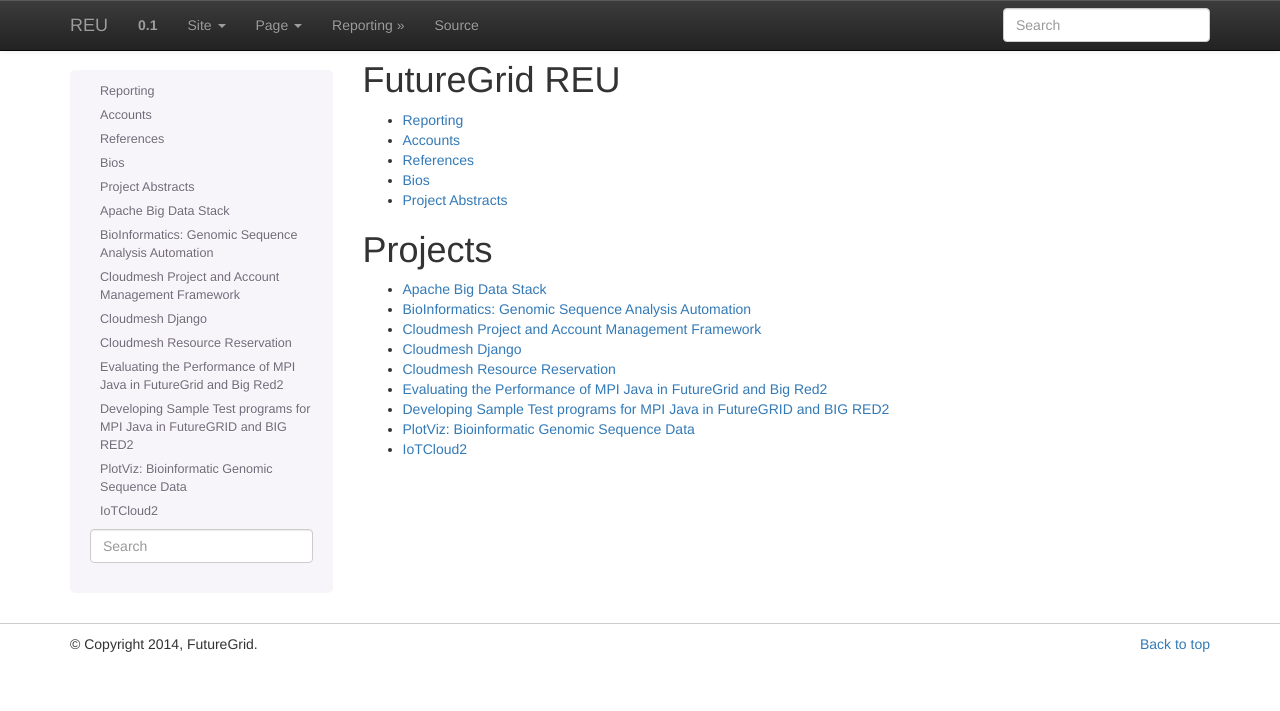
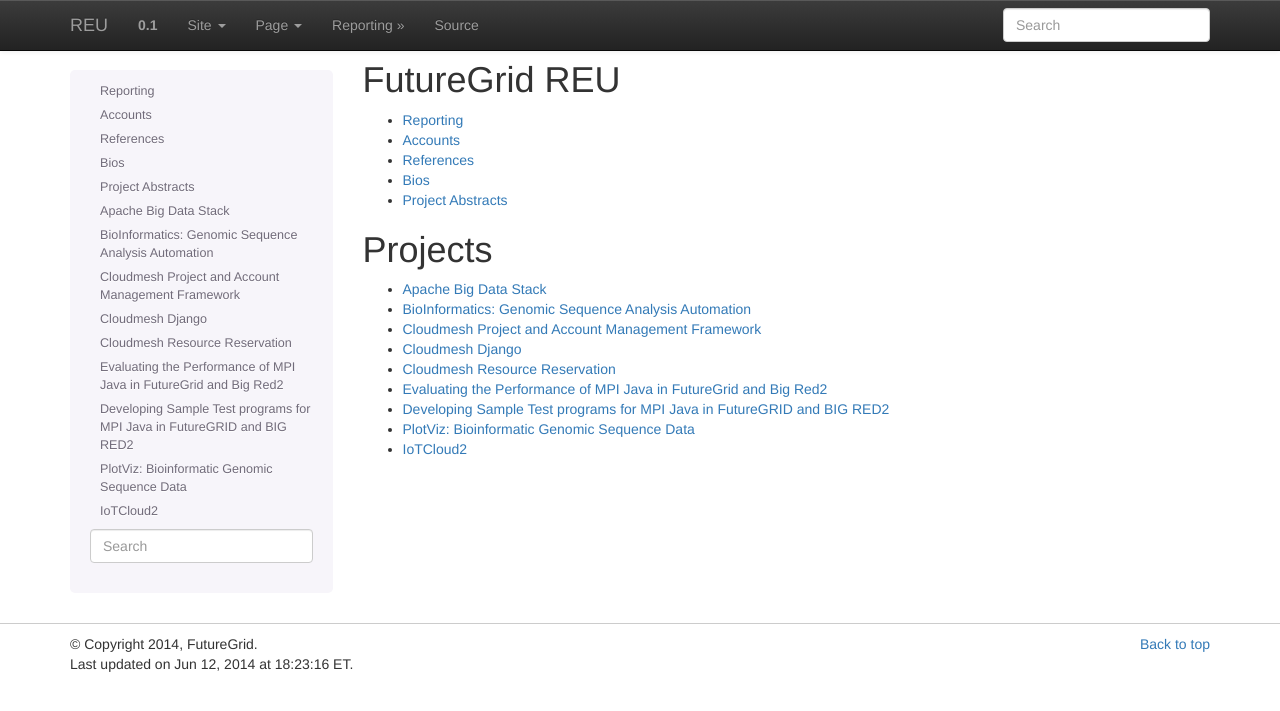
Before and after one commit to cloudmesh-project/reu-2014, a Sphinx documentation site: the page built from doc/source/index.rst, in a window 1280 px wide. Shown: the top 711 px of the page. Built offline with Sphinx 7.4.7, drawn with Linux system fonts in a browser that asks for light colours.

Commit message:
enable last modified timestamp

```diff
--- a/doc/source/conf.py
+++ b/doc/source/conf.py
@@ -202,7 +202,7 @@
 
 # If not '', a 'Last updated on:' timestamp is inserted at every page bottom,
 # using the given strftime format.
-# html_last_updated_fmt = '%b %d, %Y'
+html_last_updated_fmt = '%b %d, %Y at %H:%M:%S ET'
 
 # If true, SmartyPants will be used to convert quotes and dashes to
 # typographically correct entities.
```
